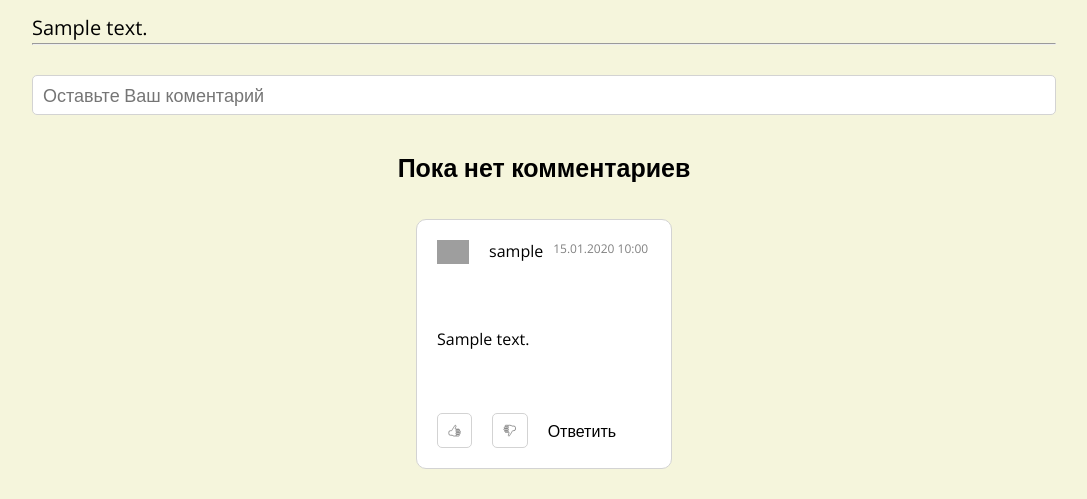
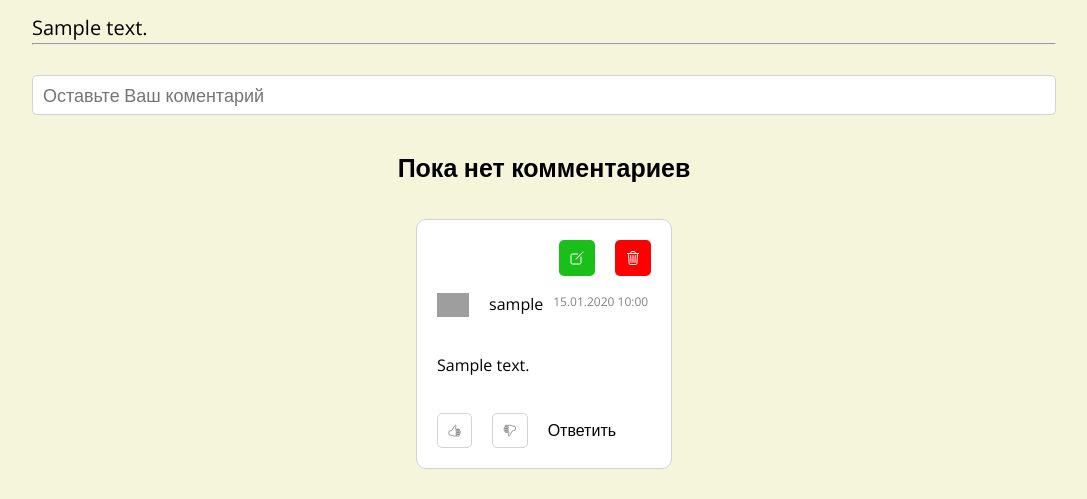
Before and after one commit to Ilya-binat/blog, a Django app: page /post/1/ in a window 1280 px wide. Shown: the part 995-1494 px from the top of the page, without its empty margins (96-1183 px from the left). Run offline with Django 4.2, Linux system fonts and the light colour scheme; a user stored in the database is signed in; tables that the repository leaves empty hold one stand-in row (values such as "Sample post"); grey boxes marked "Sample" are stand-in pictures; some web fonts are replaced; grey boxes are pictures that could not be loaded.

Commit message:
comment_delete

```diff
--- a/app/templates/post.html
+++ b/app/templates/post.html
@@ -36,6 +36,16 @@
         {% for comment in post.comment_set.all %}
 
         <div class="comment">
+          {% if user == comment.author %}
+          <div class="comment-buttons">
+            <a href="" class="comment-button primary" >
+              <ion-icon name="create-outline"></ion-icon>
+            </a>
+            <a href="{% url 'app:comment_delete' comment.pk %}" class="comment-button danger">
+              <ion-icon name="trash-outline"></ion-icon>
+            </a>
+          </div>
+          {% endif %}
           <div class="comment-head">
             <div class="avatar">
               <img src="https://cdn-icons-png.flaticon.com/512/6596/6596121.png" alt="">
--- a/app/urls.py
+++ b/app/urls.py
@@ -7,6 +7,7 @@ urlpatterns = [
     path('create_post/', create_post, name = 'create_post'),
     path('post_delete/<int:pk>/', post_delete, name = 'post_delete'),
     path('edit_post/<int:pk>/', edit_post, name = 'edit_post'),
-    path('comment_create/', comment_create, name = 'comment_create')
+    path('comment_create/', comment_create, name = 'comment_create'),
+    path('comment_delete/<int:pk>', comment_delete, name = 'comment_delete')
 
 ]
--- a/app/views.py
+++ b/app/views.py
@@ -52,7 +52,7 @@ def create_post(request):
 def post_delete(request, pk):
     post = Post.objects.get(pk=pk)
     if post.author != request.user:
-        return redirect('users:log_in')
+        return render(request, '403.html')
 
     if request.method == 'POST':
         post.delete()
@@ -66,7 +66,7 @@ def edit_post(request, pk):
     form = PostForm(request.POST or None, instance=post) # Передаем информацию поста в форму. request.POST or None
      #передается для того чтобы, мы могли увидеть форму с информацией поста и могли этот пост тут же изменить.
     if post.author != request.user:
-        return redirect('users:log_in') # Поставили условие, которое возвращает нас на страницу
+        return render(request,'403.html') # Поставили условие, которое возвращает нас на страницу
     #входа если пользователь пытается отредактироать не свой пост
 
     if request.method == 'POST':
@@ -88,6 +88,18 @@ def comment_create(request):
         return redirect('app:post', pk=request.POST['post'])
 
 
+@login_required(login_url='users:log_in')
+def comment_delete(request, pk):
+    comment = Comment.objects.get(pk=pk)
+
+    if request.user != comment.author:
+        return render(request, '403.html')
+
+
+    if request.method == 'POST':
+        comment.delete()
+        return redirect('app:post', pk=comment.post.pk)#достаем первичный ключ поста под которым был написан этот комментарий
+    return render(request, 'comment_delete.html', {'comment':comment})
 
 
 
--- a/static/style.css
+++ b/static/style.css
@@ -196,6 +196,7 @@ form button {
 .danger {
   background: red;
   color: white !important;
+  text-decoration: none;
 }
 
 .buttons .button:active {
@@ -673,3 +674,15 @@ form .title {
   cursor: pointer;
   font-weight: bold;
 }
+
+.comment-buttons {
+  display: flex;
+  justify-content: right;
+  gap: 20px;
+}
+
+
+.comment-button {
+  padding: 10px;
+  border-radius: 5px;
+}
```
Also changed, not shown: app/templates/comment_delete.html (added, +15 -0 lines).
